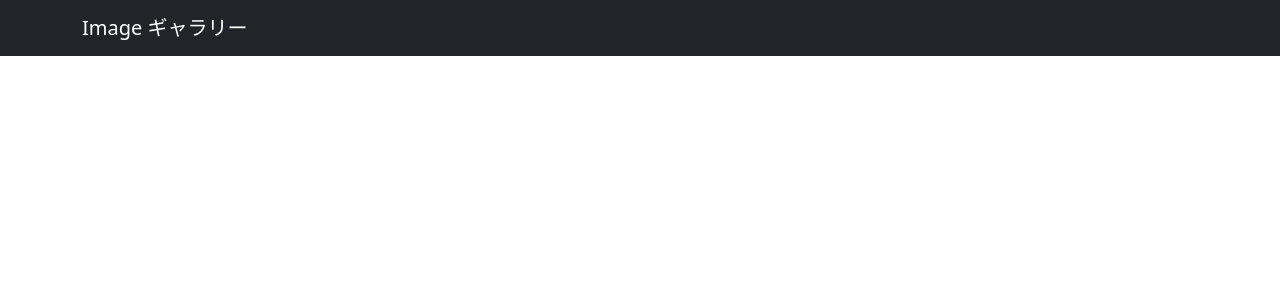
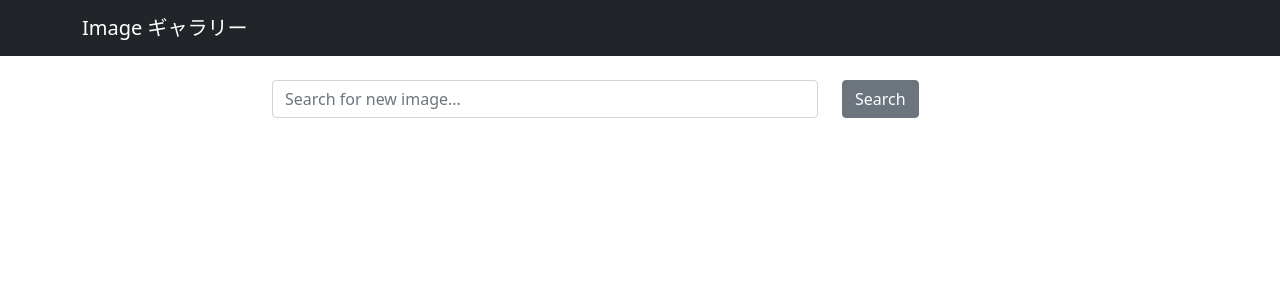
Before and after one commit to claudym/renshuu_images-gallery, a React (Create React App) app in the folder frontend/: page / in a window 1280 px wide. Shown: the top 300 px of the page. Built offline with nearby package versions, Linux system fonts and the light colour scheme.

Commit message:
controlled search component

```diff
--- a/frontend/src/App.js
+++ b/frontend/src/App.js
@@ -1,10 +1,18 @@
+import { useState } from "react";
 import "bootstrap/dist/css/bootstrap.min.css";
 import Header from "./components/Header";
+import Search from "./components/Search";
 
 function App() {
+  const [word, setWord] = useState("");
+  const handleSearchSubmit = (e) => {
+    e.preventDefault();
+    console.log(word);
+  };
   return (
     <div>
       <Header title="Image ギャラリー" />
+      <Search word={word} setWord={setWord} handleSubmit={handleSearchSubmit} />
     </div>
   );
 }
--- a/frontend/src/components/Header.js
+++ b/frontend/src/components/Header.js
@@ -7,11 +7,6 @@
     <Navbar bg="dark" variant="dark">
       <Container>
         <Navbar.Brand href="/">{title}</Navbar.Brand>
-        {/* <Nav className="me-auto">
-          <Nav.Link href="#home">Home</Nav.Link>
-          <Nav.Link href="#features">Features</Nav.Link>
-          <Nav.Link href="#pricing">Pricing</Nav.Link>
-        </Nav> */}
       </Container>
     </Navbar>
   );
--- /dev/null
+++ b/frontend/src/components/Search.js
@@ -0,0 +1,32 @@
+import React from "react";
+import { Container, Form, Row, Col, Button } from "react-bootstrap";
+
+const Search = ({ word, setWord, handleSubmit }) => {
+  return (
+    <Container className="mt-4">
+      <Row className="justify-content-center">
+        <Col xs={12} md={8}>
+          <Form onSubmit={handleSubmit}>
+            <Row>
+              <Col xs={9}>
+                <Form.Control
+                  type="text"
+                  value={word}
+                  onChange={(e) => setWord(e.target.value)}
+                  placeholder="Search for new image..."
+                />
+              </Col>
+              <Col>
+                <Button variant="secondary" type="submit">
+                  Search
+                </Button>
+              </Col>
+            </Row>
+          </Form>
+        </Col>
+      </Row>
+    </Container>
+  );
+};
+
+export default Search;
```
